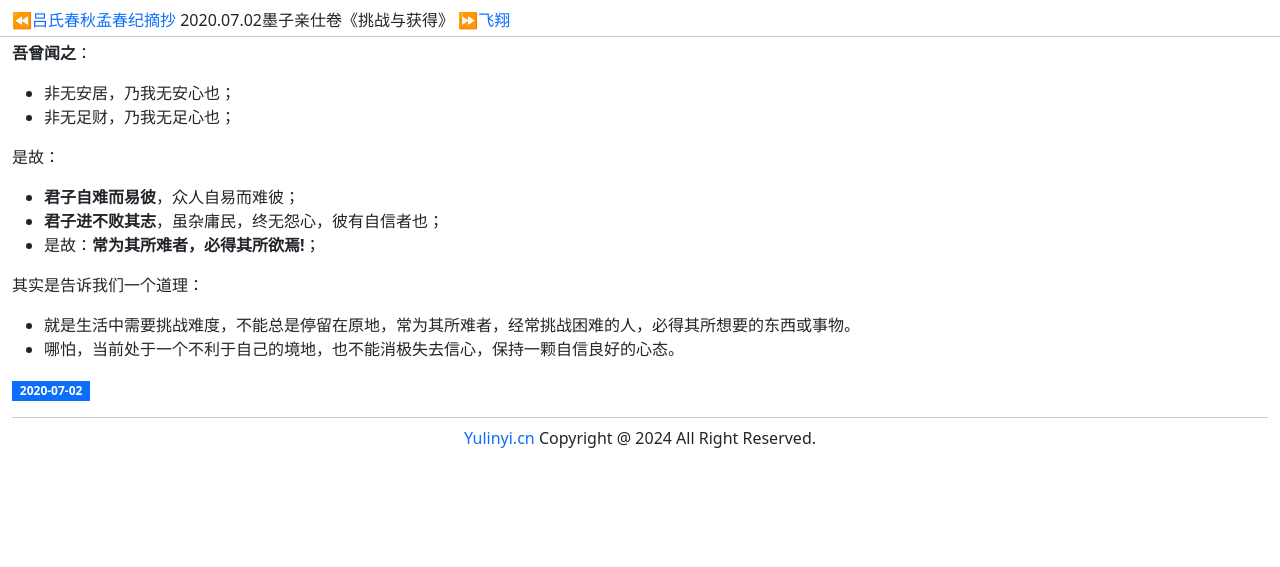
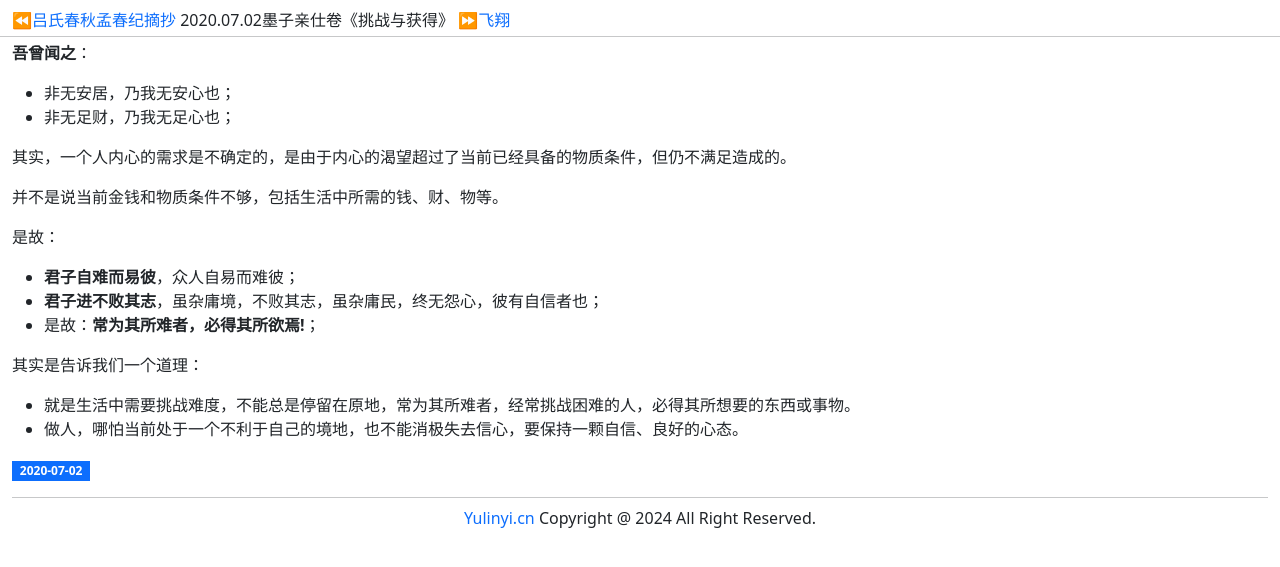
Before and after one commit to helloyuzz/Yulinyi, a Jekyll site: the page built from _posts/2020-07-02-墨子亲仕卷《挑战与获得》.md, in a window 1280 px wide. Shown: the top 567 px of the page. Built offline with Jekyll 4.4.1, drawn with Linux system fonts in a browser that asks for light colours.

Commit message:
Update 2020-07-02-墨子亲仕卷《挑战与获得》.md

```diff
--- a/_posts/2020-07-02-墨子亲仕卷《挑战与获得》.md
+++ b/_posts/2020-07-02-墨子亲仕卷《挑战与获得》.md
@@ -6,12 +6,16 @@ __吾曾闻之__：
 * 非无安居，乃我无安心也；
 * 非无足财，乃我无足心也；
 
+其实，一个人内心的需求是不确定的，是由于内心的渴望超过了当前已经具备的物质条件，但仍不满足造成的。
+
+并不是说当前金钱和物质条件不够，包括生活中所需的钱、财、物等。
+
 是故：
 - __君子自难而易彼__，众人自易而难彼；
-- __君子进不败其志__，虽杂庸民，终无怨心，彼有自信者也；
+- __君子进不败其志__，虽杂庸境，不败其志，虽杂庸民，终无怨心，彼有自信者也；
 - 是故：__常为其所难者，必得其所欲焉!__；
 
 其实是告诉我们一个道理：
 
 - 就是生活中需要挑战难度，不能总是停留在原地，常为其所难者，经常挑战困难的人，必得其所想要的东西或事物。
-- 哪怕，当前处于一个不利于自己的境地，也不能消极失去信心，保持一颗自信良好的心态。
+- 做人，哪怕当前处于一个不利于自己的境地，也不能消极失去信心，要保持一颗自信、良好的心态。
```
